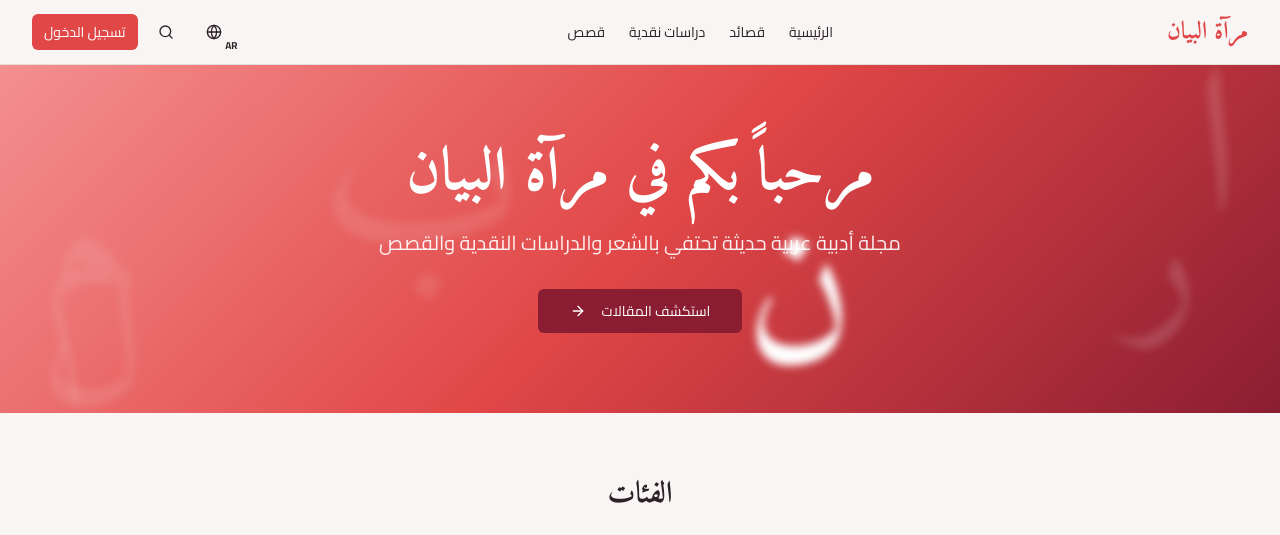
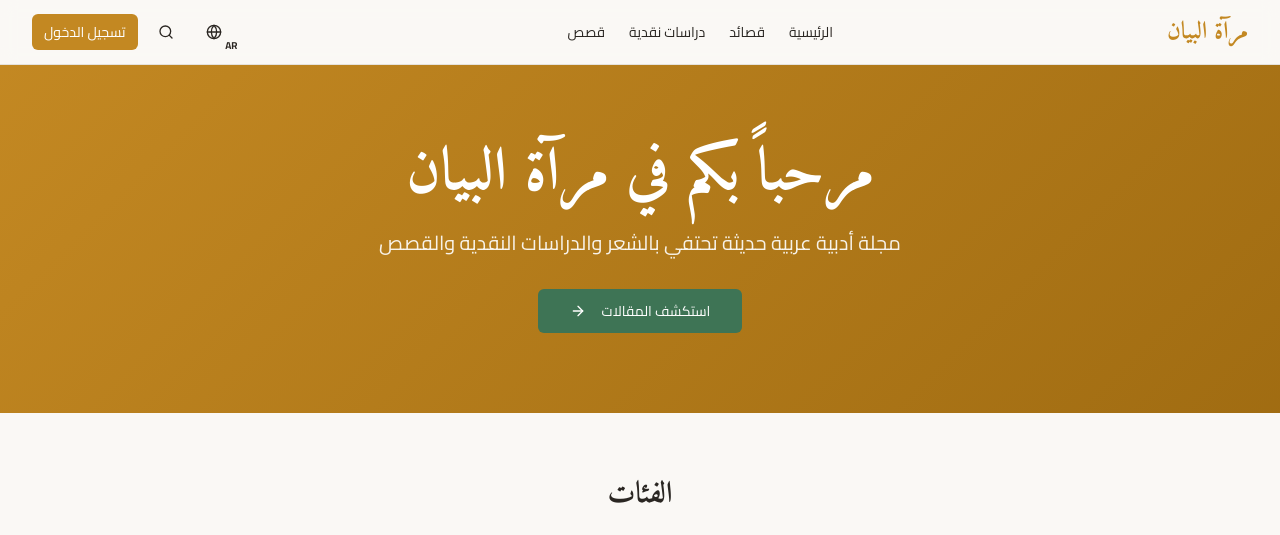
Before and after one commit to TrendyOfficial/mirat-al-bayan-digital, a React (Vite) app: page / in a window 1280 px wide. Shown: the top 535 px of the page. Built offline with nearby package versions, Linux system fonts and the light colour scheme; no server answers; the database is empty; the HTML template or start-up script is replaced by a standard one.

Commit message:
Reverted to commit 865875f40a8e4aa38bf895599d23ce770009ffe2

```diff
--- a/src/index.css
+++ b/src/index.css
@@ -8,99 +8,99 @@ All colors MUST be HSL.
 
 @layer base {
   :root {
-    /* Red Arabic Literature Theme */
-    --background: 0 30% 97%;
-    --foreground: 349 10% 15%;
+    /* Rich Arabic Literature Theme */
+    --background: 40 30% 97%;
+    --foreground: 30 10% 15%;
 
     --card: 0 0% 100%;
-    --card-foreground: 349 10% 15%;
+    --card-foreground: 30 10% 15%;
 
     --popover: 0 0% 100%;
-    --popover-foreground: 349 10% 15%;
+    --popover-foreground: 30 10% 15%;
 
-    /* Medium red primary */
-    --primary: 0 72% 58%;
+    /* Gold accent for elegance */
+    --primary: 38 70% 45%;
     --primary-foreground: 0 0% 100%;
 
-    /* Dark red for secondary */
-    --secondary: 349 65% 33%;
+    /* Forest green for secondary */
+    --secondary: 145 30% 35%;
     --secondary-foreground: 0 0% 100%;
 
-    /* Light red muted tones */
-    --muted: 0 50% 95%;
-    --muted-foreground: 0 8% 45%;
+    /* Warm muted tones */
+    --muted: 40 20% 92%;
+    --muted-foreground: 30 8% 45%;
 
-    /* Light red accent */
-    --accent: 0 82% 76%;
-    --accent-foreground: 349 10% 15%;
+    /* Accent gold */
+    --accent: 38 90% 55%;
+    --accent-foreground: 30 10% 15%;
 
     --destructive: 0 84.2% 60.2%;
     --destructive-foreground: 0 0% 100%;
 
-    --border: 0 15% 88%;
-    --input: 0 15% 88%;
-    --ring: 0 72% 58%;
+    --border: 40 15% 88%;
+    --input: 40 15% 88%;
+    --ring: 38 70% 45%;
 
     --radius: 0.5rem;
 
-    /* Red gradients for visual richness */
-    --gradient-hero: linear-gradient(135deg, hsl(0 82% 76%) 0%, hsl(0 72% 58%) 50%, hsl(349 65% 33%) 100%);
-    --gradient-card: linear-gradient(180deg, hsl(0 0% 100%) 0%, hsl(0 30% 98%) 100%);
+    /* Gradients for visual richness */
+    --gradient-hero: linear-gradient(135deg, hsl(38 70% 45%) 0%, hsl(38 80% 35%) 100%);
+    --gradient-card: linear-gradient(180deg, hsl(0 0% 100%) 0%, hsl(40 30% 98%) 100%);
 
-    /* Shadows with red warmth */
-    --shadow-elegant: 0 10px 30px -10px hsl(0 72% 58% / 0.15);
-    --shadow-card: 0 4px 20px -2px hsl(349 10% 15% / 0.08);
+    /* Shadows with warmth */
+    --shadow-elegant: 0 10px 30px -10px hsl(38 70% 45% / 0.15);
+    --shadow-card: 0 4px 20px -2px hsl(30 10% 15% / 0.08);
 
     /* Animations */
     --transition-smooth: all 0.3s cubic-bezier(0.4, 0, 0.2, 1);
 
-    --sidebar-background: 0 30% 97%;
-    --sidebar-foreground: 349 10% 15%;
-    --sidebar-primary: 0 72% 58%;
+    --sidebar-background: 40 30% 97%;
+    --sidebar-foreground: 30 10% 15%;
+    --sidebar-primary: 38 70% 45%;
     --sidebar-primary-foreground: 0 0% 100%;
-    --sidebar-accent: 0 50% 95%;
-    --sidebar-accent-foreground: 349 10% 15%;
-    --sidebar-border: 0 15% 88%;
-    --sidebar-ring: 0 72% 58%;
+    --sidebar-accent: 40 20% 92%;
+    --sidebar-accent-foreground: 30 10% 15%;
+    --sidebar-border: 40 15% 88%;
+    --sidebar-ring: 38 70% 45%;
   }
 
   .dark {
-    --background: 349 15% 12%;
-    --foreground: 0 30% 95%;
+    --background: 30 15% 12%;
+    --foreground: 40 30% 95%;
 
-    --card: 349 15% 15%;
-    --card-foreground: 0 30% 95%;
+    --card: 30 15% 15%;
+    --card-foreground: 40 30% 95%;
 
-    --popover: 349 15% 15%;
-    --popover-foreground: 0 30% 95%;
+    --popover: 30 15% 15%;
+    --popover-foreground: 40 30% 95%;
 
-    --primary: 0 72% 58%;
-    --primary-foreground: 0 0% 100%;
+    --primary: 38 70% 50%;
+    --primary-foreground: 30 15% 12%;
 
-    --secondary: 349 65% 33%;
+    --secondary: 145 25% 40%;
     --secondary-foreground: 0 0% 100%;
 
-    --muted: 349 15% 18%;
-    --muted-foreground: 0 20% 65%;
+    --muted: 30 15% 18%;
+    --muted-foreground: 40 20% 65%;
 
-    --accent: 0 82% 76%;
-    --accent-foreground: 349 15% 12%;
+    --accent: 38 80% 45%;
+    --accent-foreground: 0 0% 100%;
 
     --destructive: 0 62.8% 50%;
     --destructive-foreground: 0 0% 100%;
 
-    --border: 349 15% 20%;
-    --input: 349 15% 20%;
-    --ring: 0 72% 58%;
+    --border: 30 15% 20%;
+    --input: 30 15% 20%;
+    --ring: 38 70% 50%;
 
-    --sidebar-background: 349 15% 12%;
-    --sidebar-foreground: 0 30% 95%;
-    --sidebar-primary: 0 72% 58%;
-    --sidebar-primary-foreground: 0 0% 100%;
-    --sidebar-accent: 349 15% 18%;
-    --sidebar-accent-foreground: 0 30% 95%;
-    --sidebar-border: 349 15% 20%;
-    --sidebar-ring: 0 72% 58%;
+    --sidebar-background: 30 15% 12%;
+    --sidebar-foreground: 40 30% 95%;
+    --sidebar-primary: 38 70% 50%;
+    --sidebar-primary-foreground: 30 15% 12%;
+    --sidebar-accent: 30 15% 18%;
+    --sidebar-accent-foreground: 40 30% 95%;
+    --sidebar-border: 30 15% 20%;
+    --sidebar-ring: 38 70% 50%;
   }
 }
 
--- a/src/pages/Index.tsx
+++ b/src/pages/Index.tsx
@@ -72,18 +72,8 @@ export default function Index() {
 
       <main className="flex-1">
         {/* Hero Section */}
-        <section className="relative bg-gradient-hero text-white py-20 overflow-hidden">
-          {/* Floating Arabic Letters Background */}
-          <div className="absolute inset-0 pointer-events-none" aria-hidden="true">
-            <div className="font-arabic text-[200px] absolute top-10 left-10 opacity-10 blur-sm animate-float">م</div>
-            <div className="font-arabic text-[180px] absolute top-20 right-20 opacity-15 blur-sm animate-float-delayed-1 rotate-12">ر</div>
-            <div className="font-arabic text-[220px] absolute bottom-10 left-1/4 opacity-10 blur-sm animate-float-delayed-2 -rotate-6">ب</div>
-            <div className="font-arabic text-[190px] absolute top-1/3 right-1/3 opacity-12 blur-sm animate-float-delayed-3 rotate-6">ن</div>
-            <div className="font-arabic text-[210px] absolute bottom-20 right-10 opacity-15 blur-sm animate-float-delayed-4 -rotate-12">ا</div>
-            <div className="font-arabic text-[175px] absolute top-1/2 left-10 opacity-10 blur-sm animate-float-delayed-5 rotate-3">ل</div>
-          </div>
-
-          <div className="container relative z-10">
+        <section className="bg-gradient-hero text-white py-20">
+          <div className="container">
             <div className="max-w-3xl mx-auto text-center">
               <h2 className="font-arabic text-5xl md:text-6xl font-bold mb-6 animate-fade-in">
                 {isArabic ? 'مرحباً بكم في مرآة البيان' : 'Welcome to Miratl Bayan'}
--- a/tailwind.config.ts
+++ b/tailwind.config.ts
@@ -114,14 +114,6 @@ export default {
             transform: "scale(1)",
           },
         },
-        "float": {
-          "0%, 100%": {
-            transform: "translateY(0px)",
-          },
-          "50%": {
-            transform: "translateY(-20px)",
-          },
-        },
       },
       animation: {
         "accordion-down": "accordion-down 0.2s ease-out",
@@ -129,12 +121,6 @@ export default {
         "fade-in": "fade-in 0.5s ease-out",
         "slide-up": "slide-up 0.5s ease-out",
         "scale-in": "scale-in 0.3s ease-out",
-        "float": "float 6s ease-in-out infinite",
-        "float-delayed-1": "float 7s ease-in-out infinite 1s",
-        "float-delayed-2": "float 8s ease-in-out infinite 2s",
-        "float-delayed-3": "float 6.5s ease-in-out infinite 1.5s",
-        "float-delayed-4": "float 7.5s ease-in-out infinite 0.5s",
-        "float-delayed-5": "float 8.5s ease-in-out infinite 2.5s",
       },
       backgroundImage: {
         'gradient-hero': 'var(--gradient-hero)',
```
